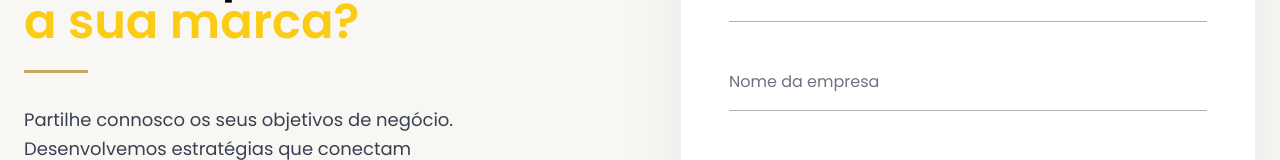
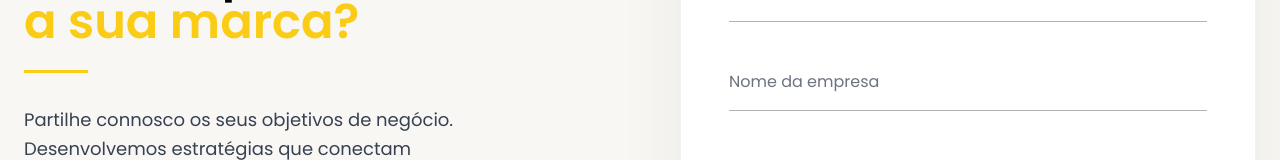
Before and after one commit to Marieth23-cmd/itsall4u, a Next.js app: page /enviarEmail in a window 1280 px wide. Shown: the part 389-549 px from the top of the page. Built offline with nearby package versions, Linux system fonts and the light colour scheme.

Commit message:
quinto do dia

```diff
--- a/src/app/enviarEmail/page.tsx
+++ b/src/app/enviarEmail/page.tsx
@@ -20,7 +20,7 @@ export default function Email() {
               </span>
             </h1>
 
-            <div className="w-16 h-[3px] bg-[#C6A75E] mb-8"></div>
+            <div className="w-16 h-[3px] bg-yellow-400 mb-8"></div>
 
             <p className="text-gray-700 text-lg leading-relaxed mb-12 max-w-md">
               Partilhe connosco os seus objetivos de negócio.
```
